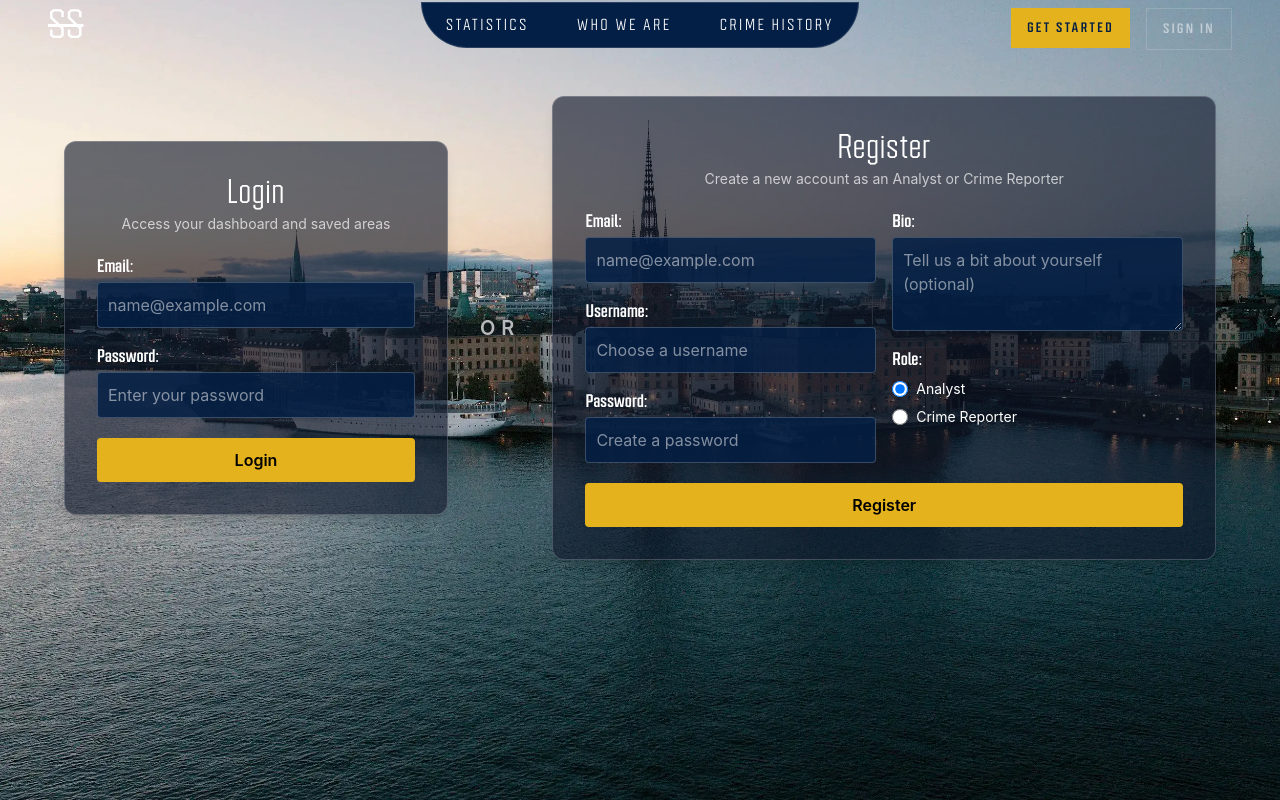
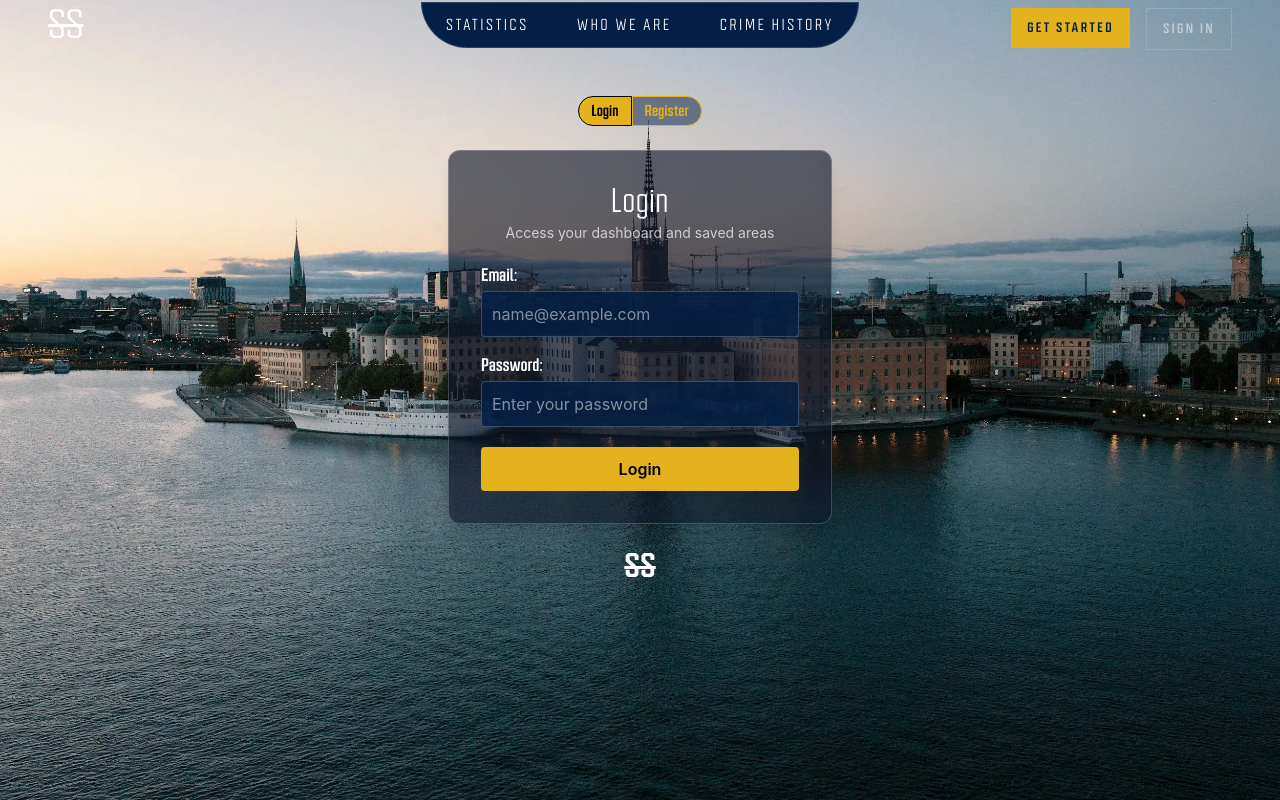
Before and after one commit to MarcoSaba71ni/crime-analytics-platform, a React (Vite) app in the folder frontend/: page /auth/register in a window 1280 px wide. Built offline with nearby package versions, Linux system fonts and the light colour scheme.

Commit message:
adjusting register page animation, creating selectedView useState, adding new components

```diff
--- /dev/null
+++ b/frontend/src/animations/auth-page.js
@@ -0,0 +1,42 @@
+import gsap from 'gsap';
+
+// Called once internally after the heading animation completes — initial reveal only
+function animateAuthReveal() {
+    const tl = gsap.timeline({ defaults: { ease: 'power2.out' } });
+    tl
+        .fromTo('#auth-selection',    { opacity: 0, y: -20 }, { opacity: 1, y: 0, duration: 0.5 })
+        .fromTo('#auth-forms',        { opacity: 0, y: -20 }, { opacity: 1, y: 0, duration: 0.5 }, '-=0.2')
+        .fromTo('#strikethrough-logo', { opacity: 0 },         { opacity: 1, duration: 0.4 });
+}
+
+// Full heading sequence — phases 1-4 only, triggers reveal via onComplete
+export function animateAuthPage() {
+    const tl = gsap.timeline({
+        defaults: { ease: 'power2.out' },
+        onComplete: animateAuthReveal,
+    });
+
+    tl
+        .fromTo('#heading-group',
+            { opacity: 0, y: 40, x: 0 },
+            { opacity: 1, y: 0, duration: 0.9 }
+        )
+        .to('#heading-group',      { x: -100, duration: 0.9, ease: 'power2.inOut' }, '+=0.5')
+        .to('#strikethrough-line', { scaleX: 0, duration: 0.7, ease: 'power2.inOut' }, '<')
+        .to('#ss-right', { x: 160,  duration: 0.9, ease: 'power2.inOut' }, '<')
+        .to('#ss-left',  { x: -160, duration: 0.9, ease: 'power2.inOut' }, '<')
+        .to('#heading-group', { opacity: 0, duration: 0.4 });
+
+    return tl;
+}
+
+// Tab-switch animation — heading flash, then form slides in
+export function animateAuthForms() {
+    const tl = gsap.timeline({ defaults: { ease: 'power2.out' } });
+
+    tl
+        .fromTo('#auth-forms',    { opacity: 0, y: -20 }, { opacity: 1, y: 0, duration: 0.4 })
+        .fromTo('#strikethrough-logo', { opacity: 0}, { opacity: 1, duration: 0.4 });
+
+    return tl;
+}
--- a/frontend/src/pages/Register.jsx
+++ b/frontend/src/pages/Register.jsx
@@ -1,15 +1,17 @@
-import { useState } from 'react';
+import { useState, useEffect, useRef } from 'react';
 import { useNavigate } from 'react-router-dom';
 import { useAuth } from '../context/useAuth.jsx';
-
+import { animateAuthPage, animateAuthForms } from '../animations/auth-page.js';
 
 function Register() {
+    const tlRef = useRef(null);
+    const hasInitialized = useRef(false);
+
     const [isLoading, setIsLoading] = useState(false);
     const [error, setError] = useState(null);
     const [email, setEmail] = useState('');
     const [username, setUsername] = useState('');
     const [password, setPassword] = useState('');
-    const [bio, setBio] = useState('');
     const [role, setRole] = useState('analyst');
 
     const [loginEmail, setLoginEmail] = useState('');
@@ -17,6 +19,25 @@ function Register() {
     const [loginLoading, setLoginLoading] = useState(false);
     const [loginError, setLoginError] = useState(null);
 
+    const [selectedView, setSelectedView] = useState('login');
+
+    // Runs once on mount — full heading sequence, then triggers initial reveal via onComplete
+    useEffect(() => {
+        tlRef.current = animateAuthPage();
+        return () => {
+            tlRef.current?.kill();
+            hasInitialized.current = false;
+        };
+    }, []);
+
+    // Runs on tab switch — re-animates only the form, skips initial render
+    useEffect(() => {
+        if (!hasInitialized.current) {
+            hasInitialized.current = true;
+            return;
+        }
+        animateAuthForms();
+    }, [selectedView]);
     // Field-level validation state
     const [loginFieldErrors, setLoginFieldErrors] = useState({});
     const [loginTouched, setLoginTouched] = useState({});
@@ -103,10 +124,9 @@ function Register() {
             email: validateRegField('email', email),
             username: validateRegField('username', username),
             password: validateRegField('password', password),
-            bio: validateRegField('bio', bio),
         };
         setRegErrors(newErrors);
-        setRegTouched({ email: true, username: true, password: true, bio: true });
+        setRegTouched({ email: true, username: true, password: true });
         return !Object.values(newErrors).some(Boolean);
     }
 
@@ -134,7 +154,7 @@ function Register() {
             const response = await fetch(`${import.meta.env.VITE_API_URL}/auth/register`, {
                 method: 'POST',
                 headers: { 'Content-Type': 'application/json' },
-                body: JSON.stringify({ email, username, password, bio: bio || undefined, role }),
+                body: JSON.stringify({ email, username, password, role }),
             });
             if (!response.ok) {
                 const errorData = await response.json();
@@ -142,7 +162,7 @@ function Register() {
             }
             const data = await response.json();
             setAuth(data.user, data.access_token);
-            navigate('/');
+            navigate('/profile-completion');
         } catch (error) {
             setError(error.message || 'Registration failed. Please try again.');
         } finally {
@@ -166,7 +186,31 @@ function Register() {
 
     return (
         <div className="bg-[url('../images/stockholm-view.webp')] bg-cover bg-center min-h-screen px-4 py-24 sm:px-6 lg:px-8">
-            <div className="mx-auto flex w-full max-w-6xl flex-col items-stretch justify-center gap-6 lg:flex-row lg:items-center">
+            <section id='auth-selection' className='flex justify-center pb-6 opacity-0' role="group" aria-label="Zones view selector">
+				<div>
+					<button onClick={() => setSelectedView('login')} className={`border text-[var(--color-secondary)] bg-[var(--color-primary)]/50 font-redwing py-1 text-sm px-3 rounded-l-full hover:bg-[var(--color-secondary)] hover:text-black cursor-pointer transition ${selectedView === 'login' ? 'bg-[var(--color-secondary)] text-black' : ''}`}>Login</button>
+				</div>
+				<div>
+					<button onClick={() => setSelectedView('register')} className={`border text-[var(--color-secondary)] bg-[var(--color-primary)]/50 font-redwing py-1 text-sm px-3 rounded-r-full hover:bg-[var(--color-secondary)] hover:text-black cursor-pointer transition ${selectedView === 'register' ? 'bg-[var(--color-secondary)] text-black' : ''}`}>Register</button>
+				</div>
+			</section>
+
+            {/* Relative wrapper — heading and form share the same vertical space */}
+            <div className="relative">
+                <section id='auth-title' className="flex justify-center mb-6">
+                    <div id="heading-group" className="relative inline-block opacity-0">
+                        <h1 className="font-redwing text-6xl md:text-8xl font-bold leading-none line-through text-white">
+                            <span id="ss-left">S</span><span id="ss-right" className="inline-block line-through">S</span>
+                        </h1>
+                        <div
+                            id="strikethrough-line"
+                            className="absolute top-1/2 left-0 w-full h-[2px] bg-white -translate-y-1/2 origin-center"
+                        />
+                    </div>
+                </section>
+
+            <div id='auth-forms' className="absolute top-0 left-0 right-0 mx-auto flex flex-col w-full max-w-6xl flex-col items-stretch justify-center gap-6  lg:items-center opacity-0">
+                {selectedView === 'login' && (
                 <form onSubmit={loginUser} className="relative flex w-full flex-col rounded-xl border border-white/20 bg-[rgba(15,23,42,0.62)] p-5 shadow-lg sm:p-6 md:p-8 lg:max-w-sm">
                     <h2 className="flex justify-center text-3xl text-white font-bold tracking-wide">Login</h2>
                     <p className="text-center text-white/70 text-sm mt-1 mb-5">Access your dashboard and saved areas</p>
@@ -203,16 +247,8 @@ function Register() {
                         {loginLoading ? 'Logging in...' : 'Login'}
                     </button>
                 </form>
-                <div className="hidden lg:flex flex-col items-center justify-center px-2 gap-3">
-                    <div className="w-px bg-white/50 flex-1" />
-                    <span className="text-white/70 text-xl font-semibold tracking-[0.3em] uppercase">or</span>
-                    <div className="w-px bg-white/50 flex-1" />
-                </div>
-                <div className="flex lg:hidden items-center justify-center gap-3 py-1">
-                    <div className="h-px bg-white/50 flex-1" />
-                    <span className="text-white/70 text-sm font-semibold tracking-[0.3em] uppercase">or</span>
-                    <div className="h-px bg-white/50 flex-1" />
-                </div>
+                )}
+                {selectedView === 'register' && (
                 <form onSubmit={registerUser}
                  className="relative flex w-full flex-col rounded-xl border border-white/20 bg-[rgba(15,23,42,0.62)] p-5 shadow-lg sm:p-6 md:p-8 lg:max-w-2xl">
                     <h2 className="flex justify-center text-3xl text-white font-bold tracking-wide">Register</h2>
@@ -248,6 +284,8 @@ function Register() {
                                     <p className="text-red-400 text-xs">{regErrors.username}</p>
                                 )}
                             </div>
+                        </div>
+                        <div className="flex flex-col flex-1">
                             <div className="mb-5 flex flex-col gap-1">
                                 <label className="text-white font-redwing" htmlFor="register-password">Password:</label>
                                 <input
@@ -260,23 +298,6 @@ function Register() {
                                 />
                                 {regTouched.password && regErrors.password && (
                                     <p className="text-red-400 text-xs">{regErrors.password}</p>
-                                )}
-                            </div>
-                        </div>
-                        <div className="flex flex-col flex-1">
-                            <div className="mb-4 flex flex-col gap-1">
-                                <label className="text-white font-redwing" htmlFor='register-bio'>Bio:</label>
-                                <textarea
-                                    className={regInputClass('bio')}
-                                    id="register-bio" name="bio"
-                                    value={bio}
-                                    onChange={handleRegChange(setBio, 'bio')}
-                                    onBlur={handleRegBlur}
-                                    placeholder="Tell us a bit about yourself (optional)"
-                                    rows="3"
-                                />
-                                {regTouched.bio && regErrors.bio && (
-                                    <p className="text-red-400 text-xs">{regErrors.bio}</p>
                                 )}
                             </div>
                             <div className="mb-5 flex flex-col gap-2">
@@ -315,7 +336,14 @@ function Register() {
                         {isLoading ? 'Registering...' : 'Register'}
                     </button>
                 </form>
+                )}
+                <div>
+                    <p id="strikethrough-logo" className="font-redwing text-3xl text-white line-through opacity-0">
+                        SS
+                    </p>
+                </div>
             </div>
+            </div>{/* end relative wrapper */}
         </div>
     )
 }
```
